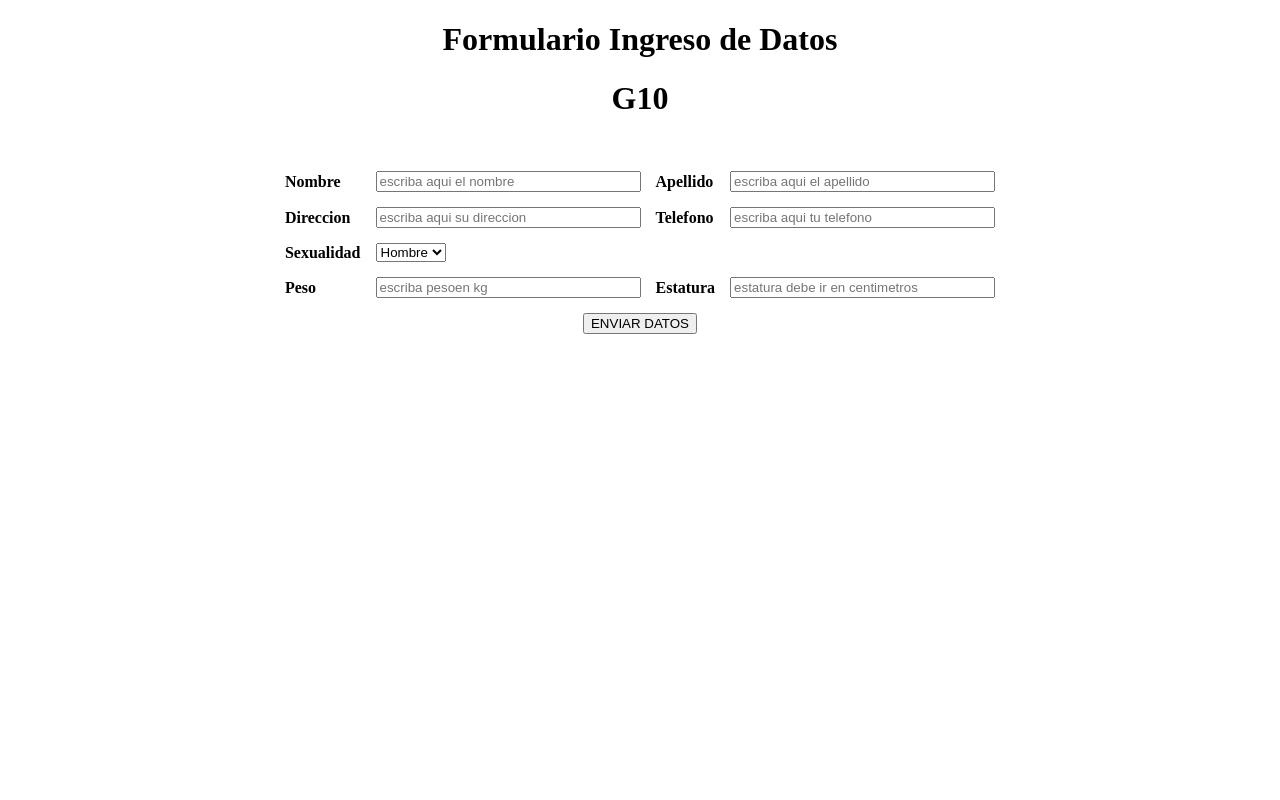
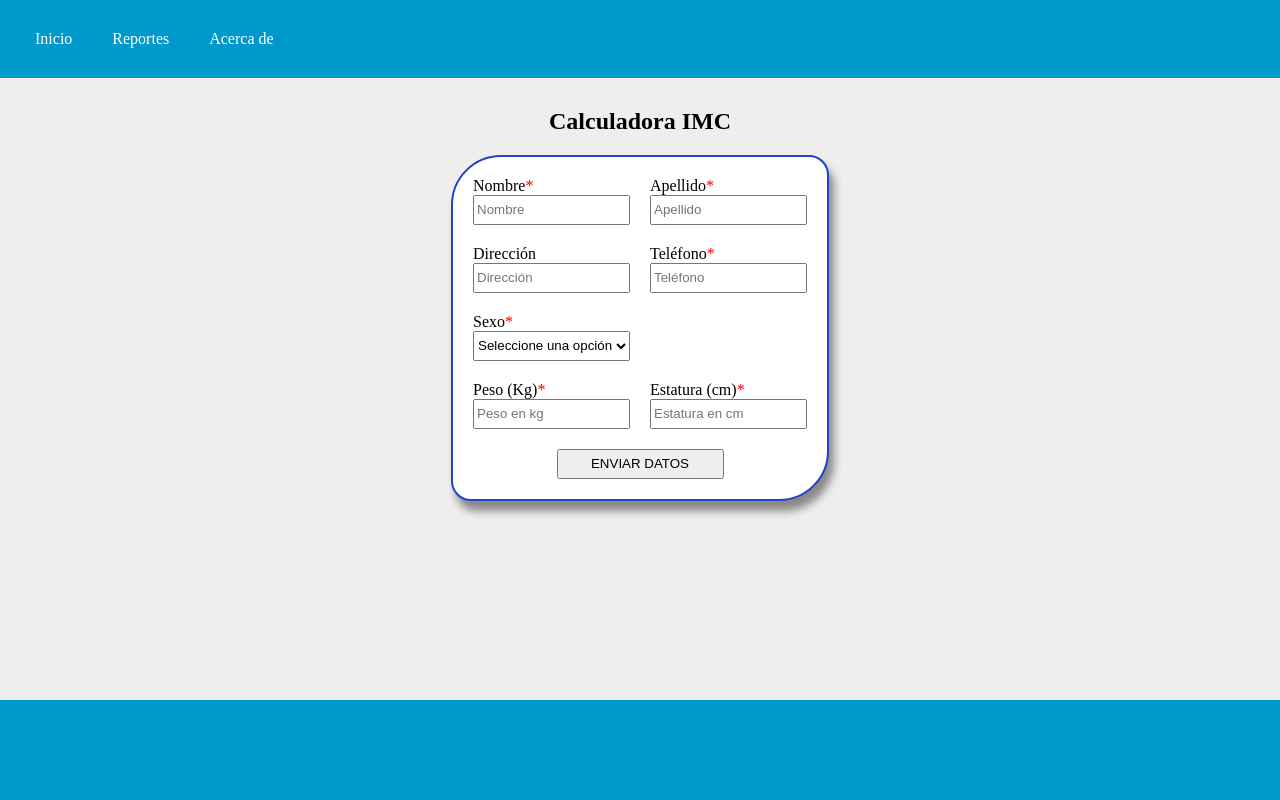
Before and after one commit to Jairo901118/proyecto, a plain HTML site: page Index.html in a window 1280 px wide. Drawn offline with Linux system fonts and the light colour scheme.

Commit message:
Update Index.html

```diff
--- a/Index.html
+++ b/Index.html
@@ -2,46 +2,81 @@
 <html lang="es">
     <head>
         <meta charset="UTF-8"/>
-        <title>proyecto G10</title>
+        <meta http-equiv="X-UA-Compatible" content="IE=edge">
+        <meta name="viewport" content="width=device-width, initial-scale=1.0">
+        <title>Calcular IMC</title>
 
+        <link rel="stylesheet" href="./css/estilos.css">
     </head>
     <body>
-        <center>
-            <h1>Formulario Ingreso de Datos</h1>
-            <h1>G10</h1><br>
-            <table cellspacing="15mpx" cellpadding="0mpx" width="520" border="0">
-                <tr>
-                    <td><strong>Nombre</strong></td>
-                    <td><input name="nombre" type="text" id="nombre" size="30" maxlength="20" placeholder="escriba aqui el nombre"></td>
-                    <td><strong>Apellido</strong></td>
-                    <td><input name="apellido" type="text" id="apellido" size="30" maxlength="20" placeholder="escriba aqui el apellido"></td>
-                </tr>
-                <tr>
-                    <td><strong>Direccion</strong></td>
-                    <td><input name="direccion" type="text" id="direccion" size="30" maxlength="20" placeholder="escriba aqui su direccion"></td>
-                    <td><strong>Telefono</strong></td>
-                    <td><input name="telefono" type="text" id="telefono" size="30" maxlength="20" placeholder="escriba aqui tu telefono"></td>
-                </tr>
-                <tr>
-                    <td><strong>Sexualidad</strong></td>
-                    <td><select name="sexo" id="sexo">
-                        <option value="1">Hombre</option>
-                        <option value="2">Mujer</option>
-                        <option value="3">Otro</option>
-                    </select><br><em></em></td>
-                </tr>
-                <tr>
-                    <td><strong>Peso</strong></td>
-                    <td><input name="peso" type="text" id="peso" size="30" maxlength="20" placeholder="escriba pesoen kg"></td>
-                    <td><strong>Estatura</strong></td>
-                    <td><input name="estatura" type="text" id="estatura" size="30" maxlength="20" placeholder="estatura debe ir en centimetros"></td>
-                </tr>
-                <tr>
-                    <th colspan="4"><input type="submit" name="enviar" id="enviar" value="ENVIAR DATOS" ></th>
-                </tr>
-            </table>
+        <header>
+            <label for="btn-menu"><img src="./img/menu.png" alt="Icono menú"></label>
+            <input type="checkbox" id="btn-menu">
+            <nav class="menu">
+                <ul>
+                    <li><a href="Index copy.html">Inicio</a></li>
+                    <li><a href="#">Reportes</a></li>
+                    <li><a href="#">Acerca de</a></li>
+                </ul>
+            </nav>
+        </header>
 
-        </center>
+        <section id="seccion-formulario">
+            <div class="row text-center">
+                <h1>Calculadora IMC</h1><i class="fa-solid fa-phone"></i>
+            </div>
+            <form id="form-imc" action="#" method="POST">
+                <div class="row">
+                    <div class="col-6 col-s-6">
+                        <label for="nombre">Nombre<span class="txt-danger">*</span></label>
+                        <input name="nombre" type="text" id="nombre" maxlength="20" placeholder="Nombre" class="input-w">
+                    </div>
+                    <div class="col-6 col-s-6">
+                        <label for="apellido">Apellido<span class="txt-danger">*</span></label>
+                        <input name="apellido" type="text" id="apellido" maxlength="20" placeholder="Apellido" class="input-w">
+                    </div>
+                </div>
+                <div class="row">
+                    <div class="col-6 col-s-6">
+                        <label for="direccion">Dirección</label>
+                        <input name="direccion" type="text" id="direccion" maxlength="20" placeholder="Dirección" class="input-w">
+                    </div>
+                    <div class="col-6 col-s-6">
+                        <label for="telefono">Teléfono<span class="txt-danger">*</span></label>
+                        <input name="telefono" type="text" id="telefono" maxlength="20" placeholder="Teléfono" class="input-w">
+                    </div>
+                </div>
+                <div class="row">
+                    <div class="col-6 col-s-6">
+                        <label for="sexo">Sexo<span class="txt-danger">*</span></label>
+                        <select name="sexo" id="sexo" class="input-w">
+                            <option value="0">Seleccione una opción</option>
+                            <option value="1">Hombre</option>
+                            <option value="2">Mujer</option>
+                            <option value="3">Otro</option>
+                        </select>
+                    </div>
+                </div>
+                <div class="row">
+                    <div class="col-6 col-s-6">
+                        <label for="apellido">Peso (Kg)<span class="txt-danger">*</span></label>
+                        <input name="peso" type="text" id="peso" maxlength="20" placeholder="Peso en kg" class="input-w">
+                    </div>
+                    <div class="col-6 col-s-6">
+                        <label for="estatura">Estatura (cm)<span class="txt-danger">*</span></label>
+                        <input name="estatura" type="text" id="estatura" maxlength="20" placeholder="Estatura en cm" class="input-w">
+                    </div>
+                </div>
+                <div class="row">
+                    <div class="col-12 col-s-12 text-center">
+                        <input type="submit" name="enviar" id="enviar" value="ENVIAR DATOS" class="btn-submit">
+                    </div>
+                </div>
+            </form>
+        </section>
+        <!--Pie de página-->
+        <footer class="text-center">
 
+        </footer>
     </body>
 </html>
```
